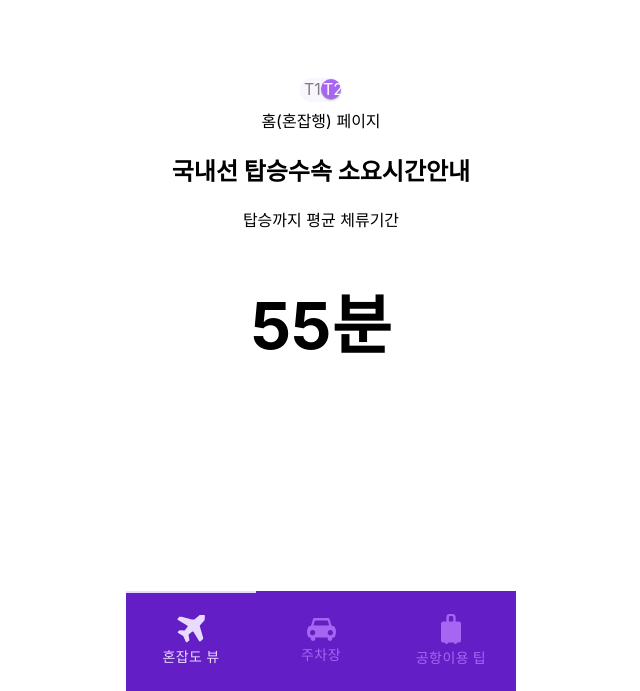
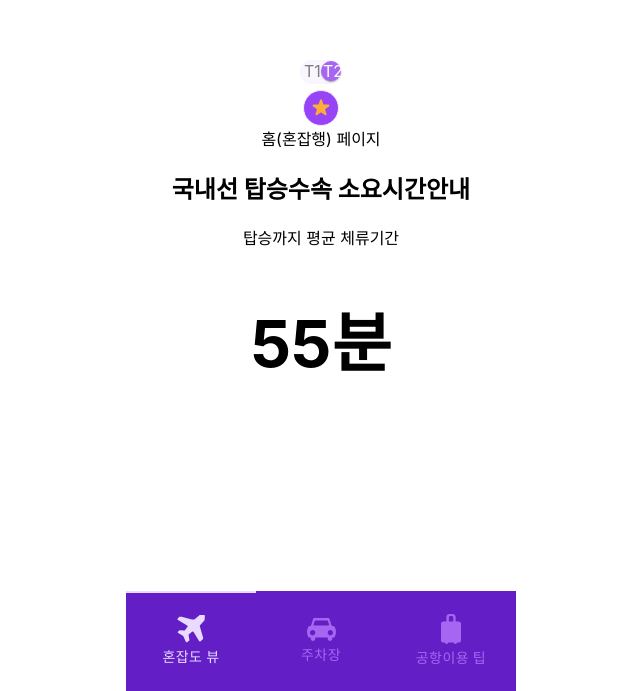
Before and after one commit to HonZapHae/airport-congestion-view, a React (Create React App) app: page / in a window 1280 px wide. Shown: the part 109-800 px from the top of the page, without its empty margins (319-959 px from the left). Built offline with nearby package versions, Linux system fonts and the light colour scheme; no server answers.

Commit message:
[feat] 즐켜찾기 아이콘 추가

```diff
--- a/src/pages/Home/index.tsx
+++ b/src/pages/Home/index.tsx
@@ -2,6 +2,7 @@ import React, { useState } from 'react';
 import styled from '@emotion/styled';
 import * as Styled from './styled';
 import SwitchButton from '../../components/SwitchButton';
+import { ReactComponent as Favicon } from '../../resources/icons/fav_icon.svg';
 // import CongestionDesc from '../components/home/CongestionDesc';
 
 export function Home() {
@@ -11,6 +12,11 @@ export function Home() {
     setSelectedAirport(airportName);
   };
 
+  const [fav, setFav] = useState(true);
+  const clickFav = () => {
+    setFav(!fav);
+  };
+
   const [checked, setChecked] = useState(true);
   const onChange = () => {
     setChecked(!checked);
@@ -18,6 +24,7 @@ export function Home() {
   return (
     <Styled.StyledDiv>
       <SwitchButton id="test" checked={checked} onChange={onChange} />
+      <Favicon fill={fav ? '#9744F7' : '#F6EFFF'} onClick={clickFav} />
       홈(혼잡행) 페이지
       {/* memo:테스트용으로 해놓음  */}
       {/* <CongestionDesc /> */}
```
Also changed, not shown: src/resources/icons/fav_icon.svg (added).
